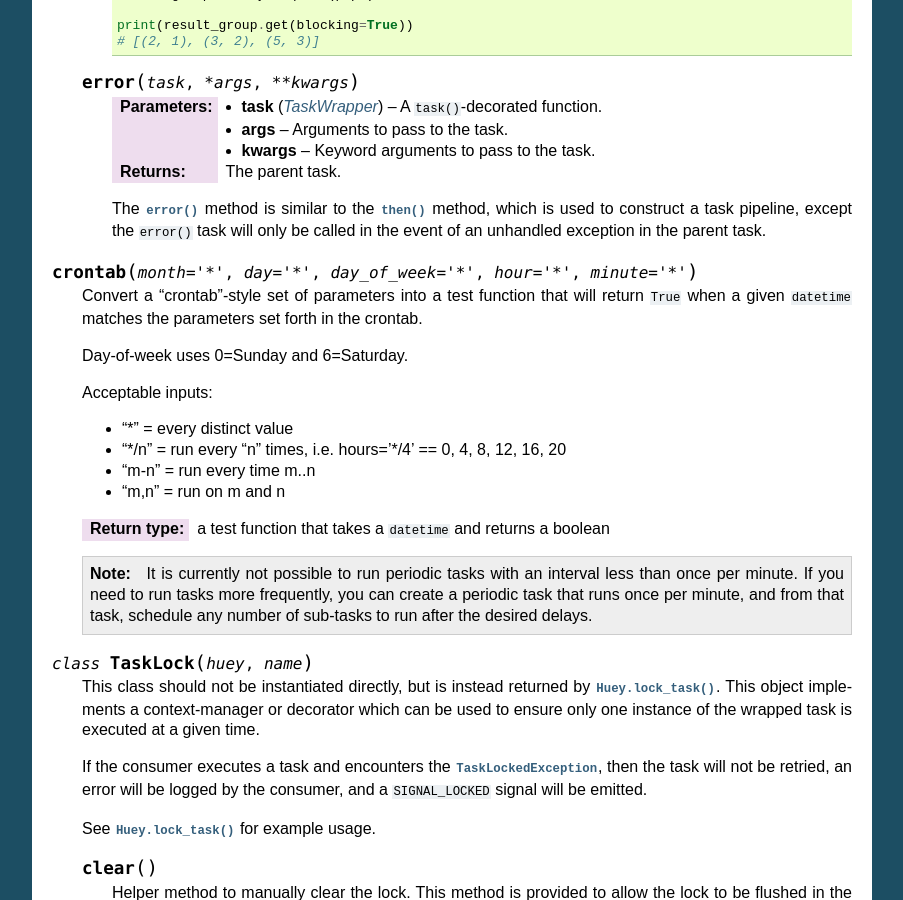
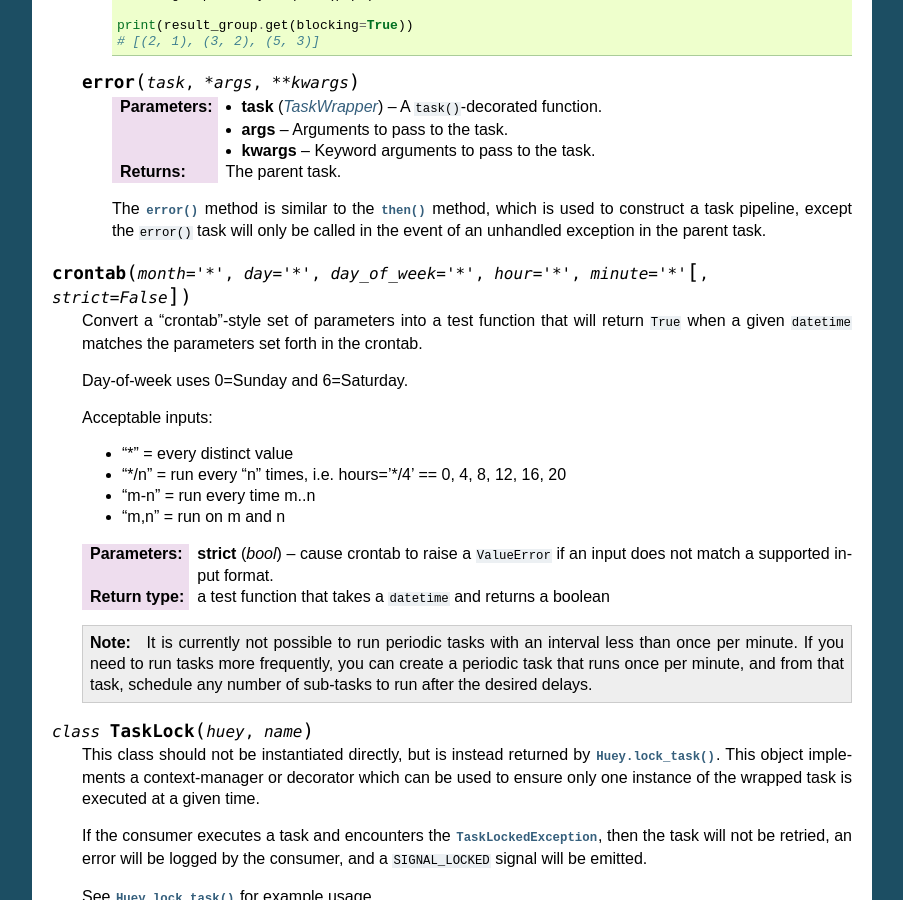
Before and after one commit to coleifer/huey, a Sphinx documentation site: the page built from docs/api.rst, in a window 1280 px wide and 900 px high, scrolled down 17471 px. Shown: the whole window, without its empty margins (198-1101 px from the left). Built offline with Sphinx 7.4.7, drawn with Linux system fonts in a browser that asks for light colours.

```diff
--- a/docs/api.rst
+++ b/docs/api.rst
@@ -1109,7 +1109,7 @@
         of an unhandled exception in the parent task.
 
 
-.. py:function:: crontab(month='*', day='*', day_of_week='*', hour='*', minute='*')
+.. py:function:: crontab(month='*', day='*', day_of_week='*', hour='*', minute='*'[, strict=False])
 
     Convert a "crontab"-style set of parameters into a test function that will
     return ``True`` when a given ``datetime`` matches the parameters set forth in
@@ -1124,6 +1124,8 @@
     - "m-n" = run every time m..n
     - "m,n" = run on m and n
 
+    :param bool strict: cause crontab to raise a ``ValueError`` if an input
+       does not match a supported input format.
     :rtype: a test function that takes a ``datetime`` and returns a boolean
 
     .. note::
```
Also changed, not shown: 1 other file.
